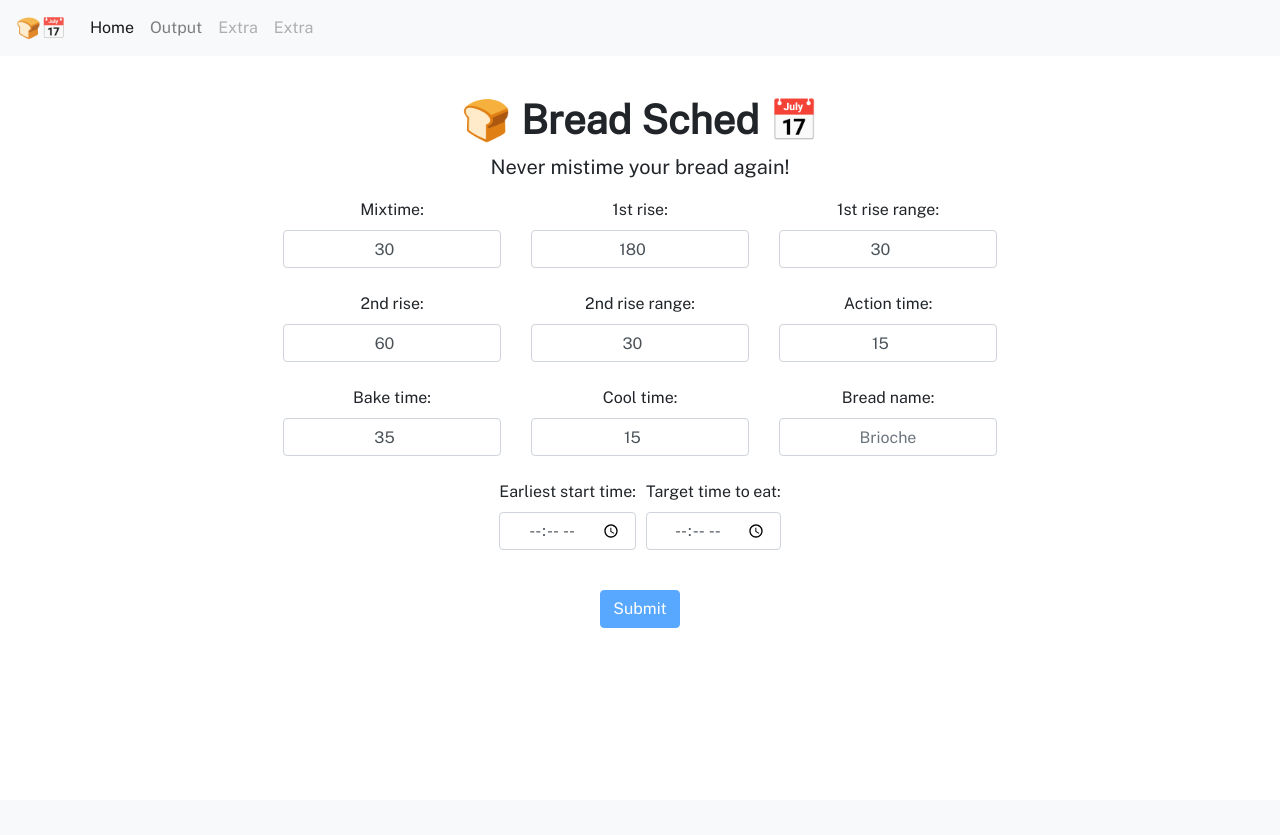
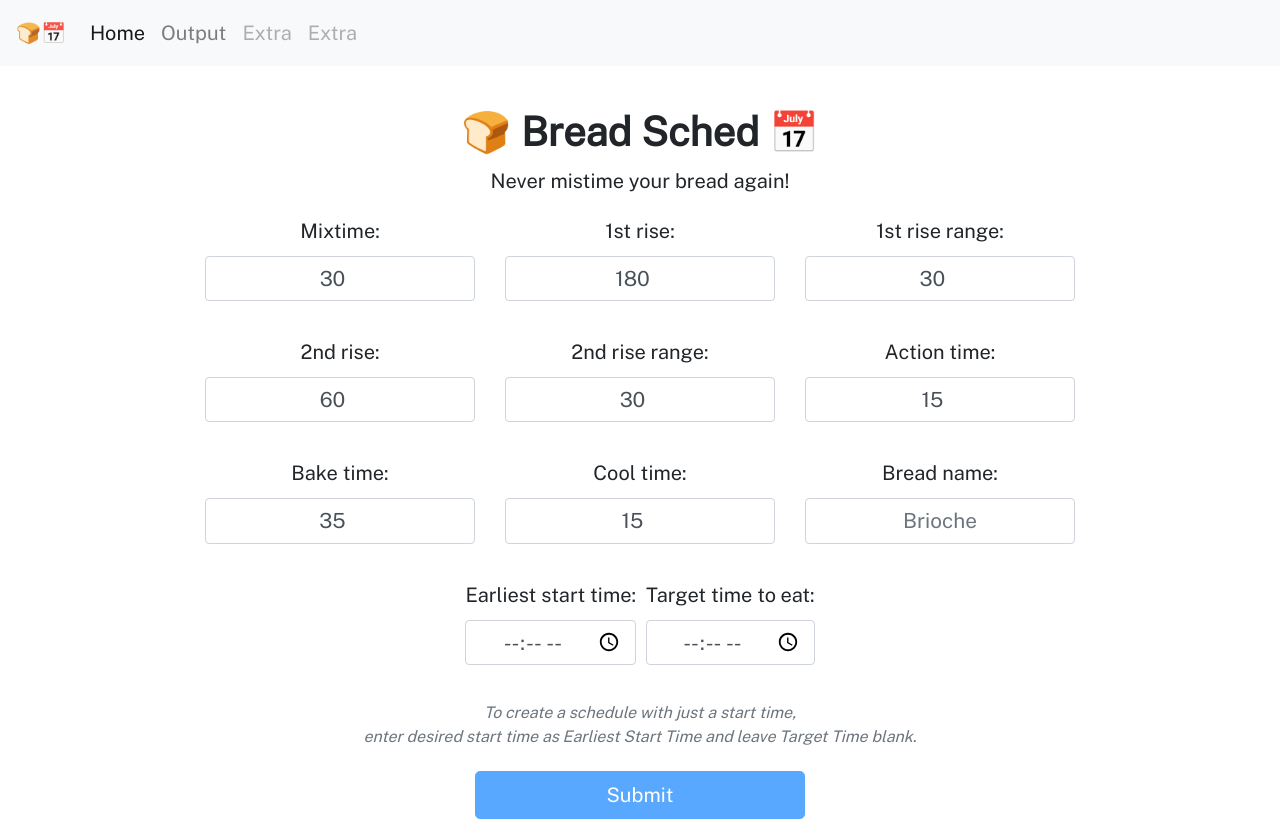
Before and after one commit to jakebox/breadsched, a Flask app: page / in a window 1280 px wide. Before the commit the page ends 628 px from the top, so only its background shows below. Run offline with Flask 2, Linux system fonts and the light colour scheme; some libraries are stand-ins or nearby versions.

Commit message:
Added starting time only functionality

```diff
--- a/app/templates/base.html
+++ b/app/templates/base.html
@@ -12,14 +12,20 @@
 
          body {
              font-family: 'Public Sans', sans-serif;
-             margin-top: -2em;
+             font-size: 125%;
+             margin-top: -1em;
              padding-top: 8rem;
              /* padding: 3rem; */
              text-align: center;
+             line-height: 170%;
          }
 
          input {
              text-align: center;
+         }
+
+         .form-control {
+             font-size: 1.3rem;
          }
 
          .table {
--- a/app/templates/index.html
+++ b/app/templates/index.html
@@ -78,20 +78,24 @@
                                 </div>
                                 <div class="col-*">
                                     <label for="target_time">Target time to eat:</label>
-                                        <input name="target_time" id="target_time" class="form-control" type="time" onKeyUp="formChecking()"><br>
+                                    <input name="target_time" id="target_time" class="form-control" type="time">
                                 </div>
                             </div>
+                            <div class="row mx-auto justify-content-center">
+                                <h5><em><small class="text-muted">To create a schedule with just a start time, <br>enter desired start time as Earliest Start Time and leave Target Time blank.</small></em></h5>
                             </div>
-                            <button type="submit" id="submit" class="btn btn-primary" disabled>Submit</button>
+                        </div>
+                        <div class="col-4 mx-auto justify-content-center">
+                            <button type="submit" id="submit" class="btn btn-primary btn-lg btn-block" disabled>Submit</button>
+                        </div>
                     </div>
                 </form>
             </div>
-
     </main>
 
     <script>
      function formChecking() {
-             if (document.querySelector('#bread_kind').value === '' || document.querySelector('#target_time').value === '') {
+         if (document.querySelector('#bread_kind').value === '') {
              document.querySelector('#submit').disabled = true;
          }
          else {
--- a/app/views.py
+++ b/app/views.py
@@ -15,14 +15,17 @@ def index():
       first_rise = int(request.form.get("first_rise"))
       first_rise_range = int(request.form.get("first_rise_range"))
       second_rise = int(request.form.get("second_rise"))
-      second_rise_range = int(request.form.get("second_rise_range"))
       action_time = int(request.form.get("action_time"))
       bake_time = int(request.form.get("bake_time"))
       cool_time = int(request.form.get("cool_time"))
       target_time = str(request.form.get("target_time"))
       minimum_start_time = str(request.form.get("minimum_start_time"))
 
-      bread = Bread(target_time, minimum_start_time, bread_kind, mixtime, first_rise, first_rise_range, second_rise, second_rise_range, action_time, bake_time, cool_time)
+      times = {"mixing_time": mixtime, "rise0": first_rise,
+               "action_time": action_time, "rise1": second_rise, "bake_time": bake_time,
+               "cool_time": cool_time}
+
+      bread = Bread(target_time, minimum_start_time, "Challah", times, first_rise_range)
 
       try:
          bread.calculate_time()
@@ -30,20 +33,21 @@ def index():
          # display error message if necessary e.g. print str(e)
          print("Failed, error out.")
          return render_template("index.html", error="time_error")
-         # return render_template("error.html", error_reason="Not enough time to make your bread!")
       else:
          print("Original first rise:", first_rise, "| Adjusted first rise:", bread.times.get('rise0'))
 
-         latest_possible_start = bread.calc_lps()
-         # Could be done using any times - so if you don't have a target time but you do have a start time this could be used
-         bread.calculate_schedule(latest_possible_start[0:2], latest_possible_start[3:5])
-         # return redirect("/output") # Send to output page
-         # return redirect(url_for('output', user=user_name))
-         return render_template("output.html", user="Jake", bread_object=bread, time_target=twentyfour_to_twelve(target_time), latest_possible_start=twentyfour_to_twelve(latest_possible_start), bread_kind=bread.bread_kind, total_rise_hours=int(bread.total_rise_time / 60), total_rise_mins=(bread.total_rise_time % 60))
+         if target_time != "":
+            print("We've got a target time")
+            latest_possible_start = bread.calc_lps()
+            bread.calculate_schedule(latest_possible_start[0:2], latest_possible_start[3:5])
+            return render_template("output.html", target_time=True, bread_object=bread, latest_possible_start=twentyfour_to_twelve(latest_possible_start), total_rise_hours=int(bread.total_rise_time / 60), total_rise_mins=(bread.total_rise_time % 60))
+         else:
+            print("No target time, just a start time")
+            bread.calculate_schedule(minimum_start_time[0:2], minimum_start_time[3:5])
+            return render_template("output.html", target_time=False, bread_object=bread, latest_possible_start=twentyfour_to_twelve(minimum_start_time), total_rise_hours=int(bread.total_rise_time / 60), total_rise_mins=(bread.total_rise_time % 60))
+
 
 @app.route("/output")
 def output():
    if request.method == "GET":
-      # return render_template("output.html", bread="")
-      # return render_template("error.html")
       return render_template("error.html", error_reason="You haven't filled out any details yet!")
```
Also changed, not shown: app/templates/output.html (+19 -5 lines), calculations.py (+49 -39 lines), 1 other file. Lines whose indentation alone changed are shown as unchanged.
